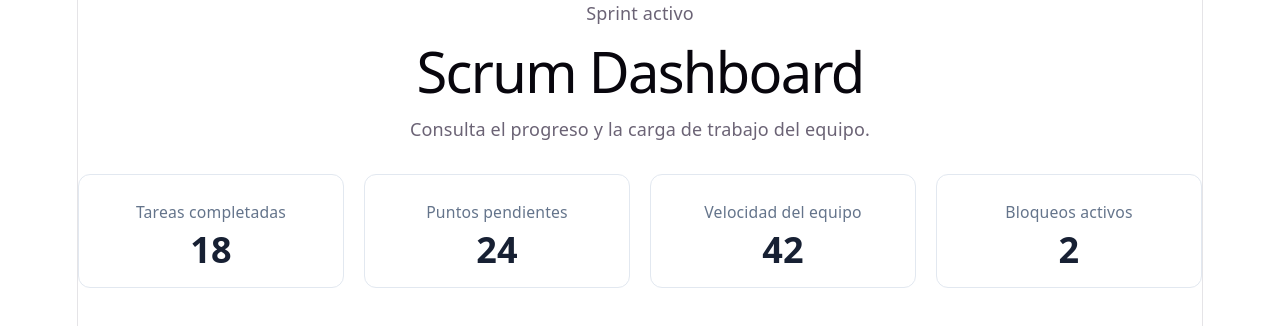
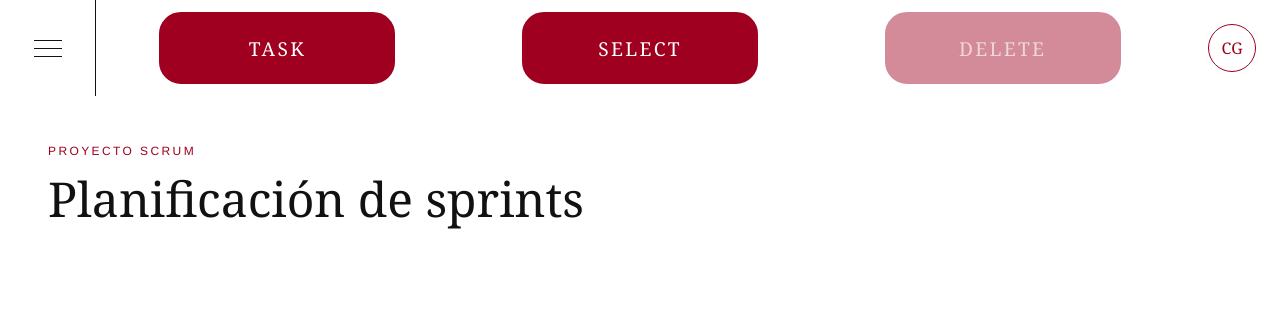
Before and after one commit to carlotagarcia06/scrum-dashboard, a React (Vite) app: page / in a window 1280 px wide. Shown: the top 326 px of the page. Built offline with nearby package versions, Linux system fonts and the light colour scheme.

Commit message:
feat: add editorial task action bar

```diff
--- a/src/App.css
+++ b/src/App.css
@@ -1,48 +1,139 @@
-.dashboard-header {
-  max-width: 1200px;
-  margin: 0 auto 32px;
+.app-shell {
+  min-height: 100vh;
+  background: var(--paper);
+  color: var(--ink);
 }
 
-.metrics-grid {
+.topbar {
+  min-height: 96px;
   display: grid;
-  grid-template-columns: repeat(4, 1fr);
-  gap: 20px;
-  max-width: 1200px;
-  margin: 0 auto;
+  grid-template-columns: 96px 1fr 96px;
+  align-items: stretch;
+  border-bottom: none;
 }
 
-.metric-card {
+.menu-button {
   display: flex;
   flex-direction: column;
-  gap: 12px;
-  padding: 24px;
-  background-color: #ffffff;
-  border: 1px solid #e2e8f0;
-  border-radius: 12px;
+  justify-content: center;
+  align-items: center;
+  gap: 7px;
+  background: transparent;
+  border: 0;
+  border-right: 1px solid var(--ink);
+  cursor: pointer;
 }
 
-.metric-card span {
-  color: #64748b;
-  font-size: 0.875rem;
-}
-
-.metric-card strong {
-  color: #172033;
-  font-size: 2rem;
+.menu-button span {
+  width: 28px;
+  height: 1px;
+  background: var(--ink);
 }
 
 @media (max-width: 800px) {
-  .dashboard {
-    padding: 24px;
-  }
-
-  .metrics-grid {
-    grid-template-columns: repeat(2, 1fr);
+  .action-button {
+    flex: 0 0 170px;
+    min-width: 170px;
+    padding: 12px 18px;
   }
 }
 
-@media (max-width: 500px) {
-  .metrics-grid {
-    grid-template-columns: 1fr;
+.task-actions {
+  display: grid;
+  grid-template-columns: repeat(3, minmax(0, 1fr));
+  align-items: center;
+}
+
+.action-button {
+  width: min(65%, 280px);
+  min-height: 72px;
+  justify-self: center;
+
+  padding: 16px 24px;
+  color: #ffffff;
+  background-color: #9f001f;
+  border: 4px solid #9f001f;
+  border-radius: 22px;
+
+  font-family: Didot, "Bodoni 72", "Bodoni MT", Georgia, serif;
+  font-size: 1.2rem;
+  font-weight: 400;
+  letter-spacing: 0.12em;
+  text-transform: uppercase;
+
+  cursor: pointer;
+}
+
+.action-button:disabled {
+  color: rgb(255 255 255 / 65%);
+  background-color: #9f001f;
+  border-color: #9f001f;
+  cursor: not-allowed;
+  opacity: 0.45;
+}
+
+.action-button:hover:not(:disabled) {
+  transform: translateY(-2px);
+  box-shadow: 0 5px 0 rgb(159 0 31 / 18%);
+}
+
+.action-button:active:not(:disabled) {
+  transform: translateY(1px);
+  box-shadow: none;
+}
+
+.profile-button {
+  width: 48px;
+  height: 48px;
+  align-self: center;
+  justify-self: center;
+  color: var(--accent);
+  background: transparent;
+  border: 1px solid var(--accent);
+  border-radius: 50%;
+  font-family: var(--display-font);
+  cursor: pointer;
+}
+
+.workspace {
+  padding: 48px;
+}
+
+.workspace h1 {
+  margin: 8px 0;
+  font-family: var(--display-font);
+  font-size: 3rem;
+  font-weight: 400;
+}
+
+.section-label {
+  margin: 0;
+  color: var(--accent);
+  font-size: 0.75rem;
+  letter-spacing: 0.2em;
+  text-transform: uppercase;
+}
+
+@media (max-width: 800px) {
+  .topbar {
+    grid-template-columns: 64px 1fr 64px;
+  }
+
+  .task-actions {
+    overflow-x: auto;
+    justify-content: flex-start;
+  }
+
+  .action-button {
+    min-width: 170px;
+    padding: 12px 18px;
+  }
+
+  .action-number {
+    font-size: 2rem;
+  }
+
+  .workspace {
+    padding: 24px;
   }
 }
--- a/src/App.tsx
+++ b/src/App.tsx
@@ -1,36 +1,16 @@
 import "./App.css";
+import { TopBar } from "./components/TopBar";
 
 function App() {
   return (
-    <main className="dashboard">
-      <header className="dashboard-header">
-        <p className="eyebrow">Sprint activo</p>
-        <h1>Scrum Dashboard</h1>
-        <p>Consulta el progreso y la carga de trabajo del equipo.</p>
-      </header>
+    <div className="app-shell">
+      <TopBar />
 
-      <section className="metrics-grid">
-        <article className="metric-card">
-          <span>Tareas completadas</span>
-          <strong>18</strong>
-        </article>
-
-        <article className="metric-card">
-          <span>Puntos pendientes</span>
-          <strong>24</strong>
-        </article>
-
-        <article className="metric-card">
-          <span>Velocidad del equipo</span>
-          <strong>42</strong>
-        </article>
-
-        <article className="metric-card">
-          <span>Bloqueos activos</span>
-          <strong>2</strong>
-        </article>
-      </section>
-    </main>
+      <main className="workspace">
+        <p className="section-label">Proyecto Scrum</p>
+        <h1>Planificación de sprints</h1>
+      </main>
+    </div>
   );
 }
 
--- /dev/null
+++ b/src/components/TopBar.tsx
@@ -0,0 +1,29 @@
+export function TopBar() {
+  return (
+    <header className="topbar">
+      <button className="menu-button" aria-label="Abrir menú">
+        <span />
+        <span />
+        <span />
+      </button>
+
+      <nav className="task-actions" aria-label="Acciones de tareas">
+        <button className="action-button">
+          <span>Task</span>
+        </button>
+
+        <button className="action-button">
+          <span>Select</span>
+        </button>
+
+        <button className="action-button" disabled>
+          <span>Delete</span>
+        </button>
+      </nav>
+
+      <button className="profile-button" aria-label="Perfil de usuario">
+        CG
+      </button>
+    </header>
+  );
+}
--- a/src/index.css
+++ b/src/index.css
@@ -1,111 +1,32 @@
 :root {
-  --text: #6b6375;
-  --text-h: #08060d;
-  --bg: #fff;
-  --border: #e5e4e7;
-  --code-bg: #f4f3ec;
-  --accent: #aa3bff;
-  --accent-bg: rgba(170, 59, 255, 0.1);
-  --accent-border: rgba(170, 59, 255, 0.5);
-  --social-bg: rgba(244, 243, 236, 0.5);
-  --shadow:
-    rgba(0, 0, 0, 0.1) 0 10px 15px -3px, rgba(0, 0, 0, 0.05) 0 4px 6px -2px;
+  font-family: "Helvetica Neue", Arial, sans-serif;
+  color: #111111;
+  background: #fbfaf7;
 
-  --sans: system-ui, 'Segoe UI', Roboto, sans-serif;
-  --heading: system-ui, 'Segoe UI', Roboto, sans-serif;
-  --mono: ui-monospace, Consolas, monospace;
-
-  font: 18px/145% var(--sans);
-  letter-spacing: 0.18px;
-  color-scheme: light dark;
-  color: var(--text);
-  background: var(--bg);
-  font-synthesis: none;
-  text-rendering: optimizeLegibility;
-  -webkit-font-smoothing: antialiased;
-  -moz-osx-font-smoothing: grayscale;
-
-  @media (max-width: 1024px) {
-    font-size: 16px;
-  }
+  --paper: #ffffff;
+  --ink: #111111;
+  --accent: #9f001f;
+  --soft-line: #d8d5cf;
+  --muted-text: #77736d;
+  --display-font: Didot, "Bodoni 72", "Bodoni MT", Georgia, serif;
 }
 
-@media (prefers-color-scheme: dark) {
-  :root {
-    --text: #9ca3af;
-    --text-h: #f3f4f6;
-    --bg: #16171d;
-    --border: #2e303a;
-    --code-bg: #1f2028;
-    --accent: #c084fc;
-    --accent-bg: rgba(192, 132, 252, 0.15);
-    --accent-border: rgba(192, 132, 252, 0.5);
-    --social-bg: rgba(47, 48, 58, 0.5);
-    --shadow:
-      rgba(0, 0, 0, 0.4) 0 10px 15px -3px, rgba(0, 0, 0, 0.25) 0 4px 6px -2px;
-  }
-
-  #social .button-icon {
-    filter: invert(1) brightness(2);
-  }
-}
-
-#root {
-  width: 1126px;
-  max-width: 100%;
-  margin: 0 auto;
-  text-align: center;
-  border-inline: 1px solid var(--border);
-  min-height: 100svh;
-  display: flex;
-  flex-direction: column;
+* {
   box-sizing: border-box;
 }
 
-body {
+html,
+body,
+#root {
+  min-width: 320px;
+  min-height: 100%;
   margin: 0;
 }
 
-h1,
-h2 {
-  font-family: var(--heading);
-  font-weight: 500;
-  color: var(--text-h);
+body {
+  min-height: 100vh;
 }
 
-h1 {
-  font-size: 56px;
-  letter-spacing: -1.68px;
-  margin: 32px 0;
-  @media (max-width: 1024px) {
-    font-size: 36px;
-    margin: 20px 0;
-  }
+button {
+  font: inherit;
 }
-h2 {
-  font-size: 24px;
-  line-height: 118%;
-  letter-spacing: -0.24px;
-  margin: 0 0 8px;
-  @media (max-width: 1024px) {
-    font-size: 20px;
-  }
-}
-p {
-  margin: 0;
-}
-
-code,
-.counter {
-  font-family: var(--mono);
-  display: inline-flex;
-  border-radius: 4px;
-  color: var(--text-h);
-}
-
-code {
-  font-size: 15px;
-  line-height: 135%;
-  padding: 4px 8px;
-  background: var(--code-bg);
-}
```
